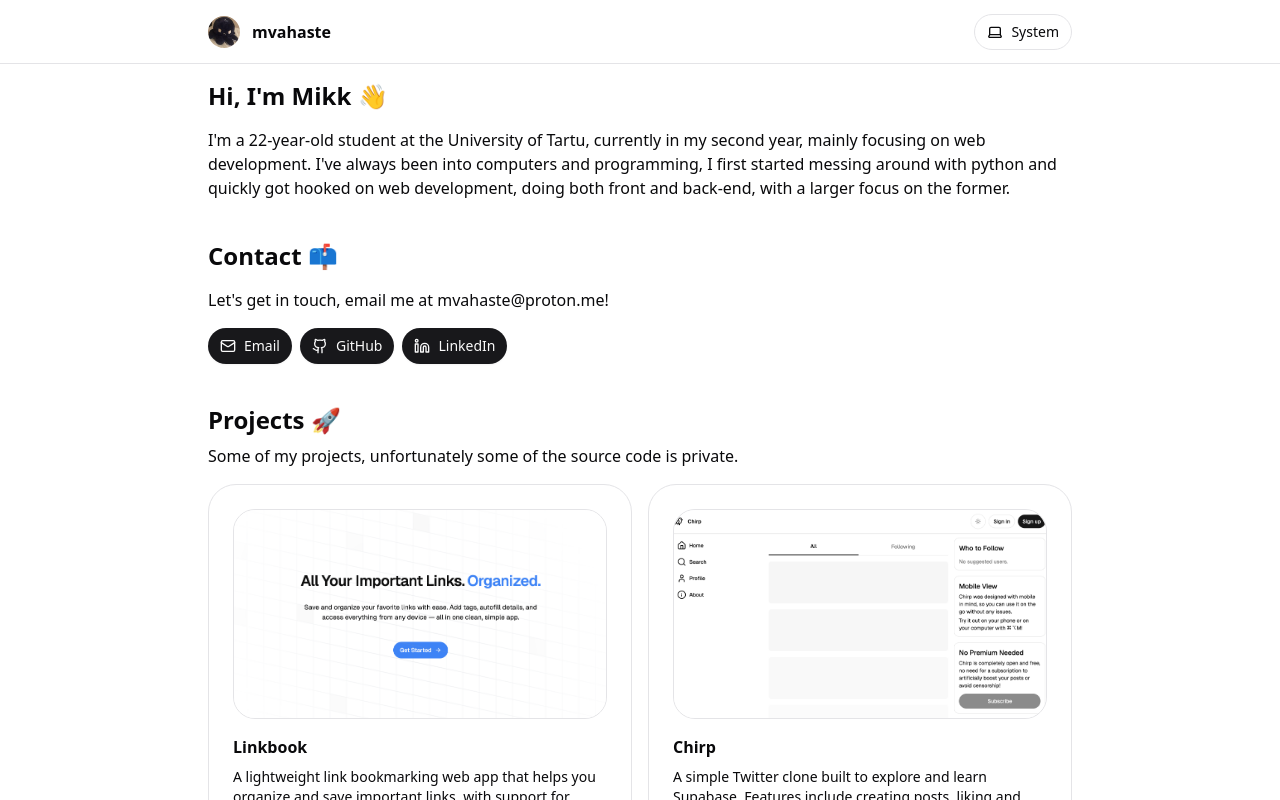
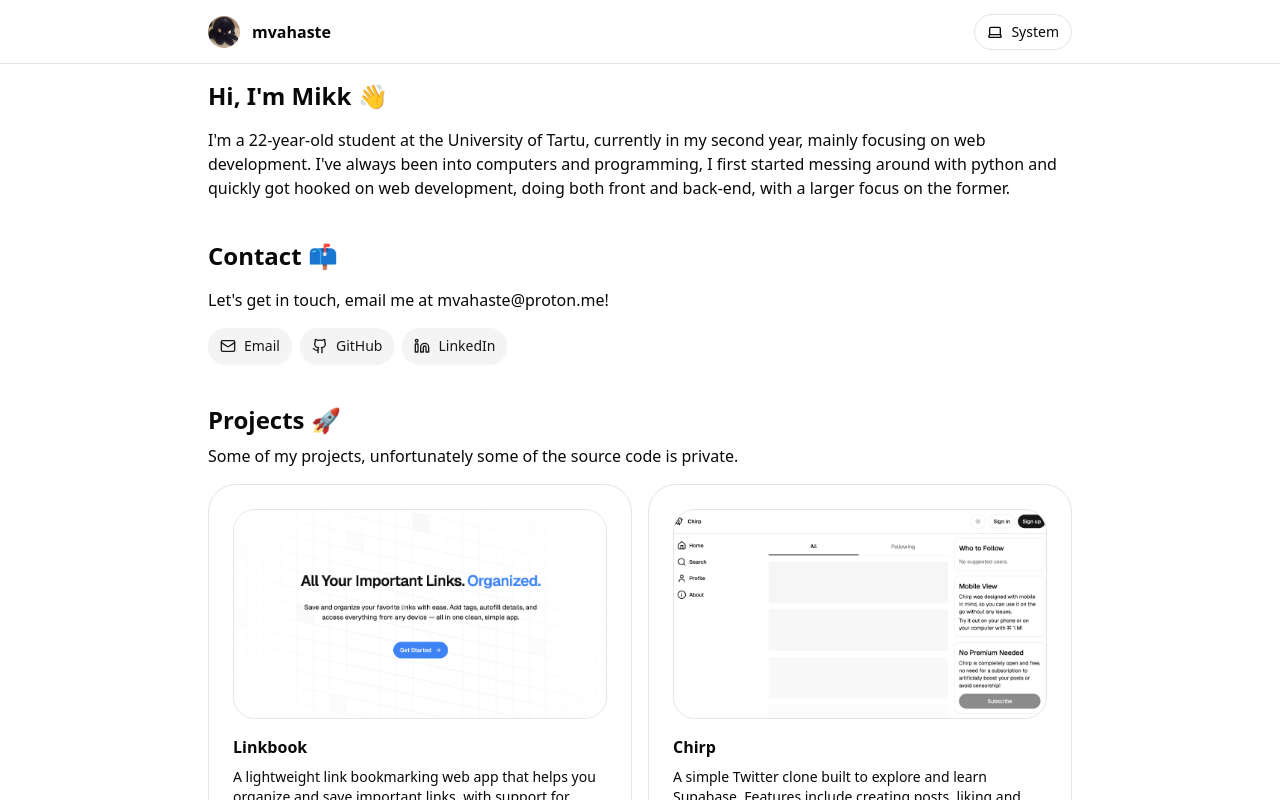
Before and after one commit to mvahaste/www, a Next.js app: page / in a window 1280 px wide. Shown: the top 800 px of the page. Built offline with nearby package versions, Linux system fonts and the light colour scheme.

Commit message:
Buttons secondary

```diff
--- a/app/page.tsx
+++ b/app/page.tsx
@@ -77,7 +77,7 @@ export default function Home() {
           const Icon = social.icon;
 
           return (
-            <Button key={social.id} asChild>
+            <Button key={social.id} asChild variant="secondary">
               <a
                 className="flex items-center gap-2"
                 href={social.url}
--- a/components/email-button.tsx
+++ b/components/email-button.tsx
@@ -33,6 +33,7 @@ export default function EmailButton({ email, className }: EmailButtonProps) {
     <DropdownMenu>
       <DropdownMenuTrigger asChild>
         <Button
+          variant="secondary"
           className={cn(
             "flex items-center gap-2 hover:cursor-pointer",
             className,
```
